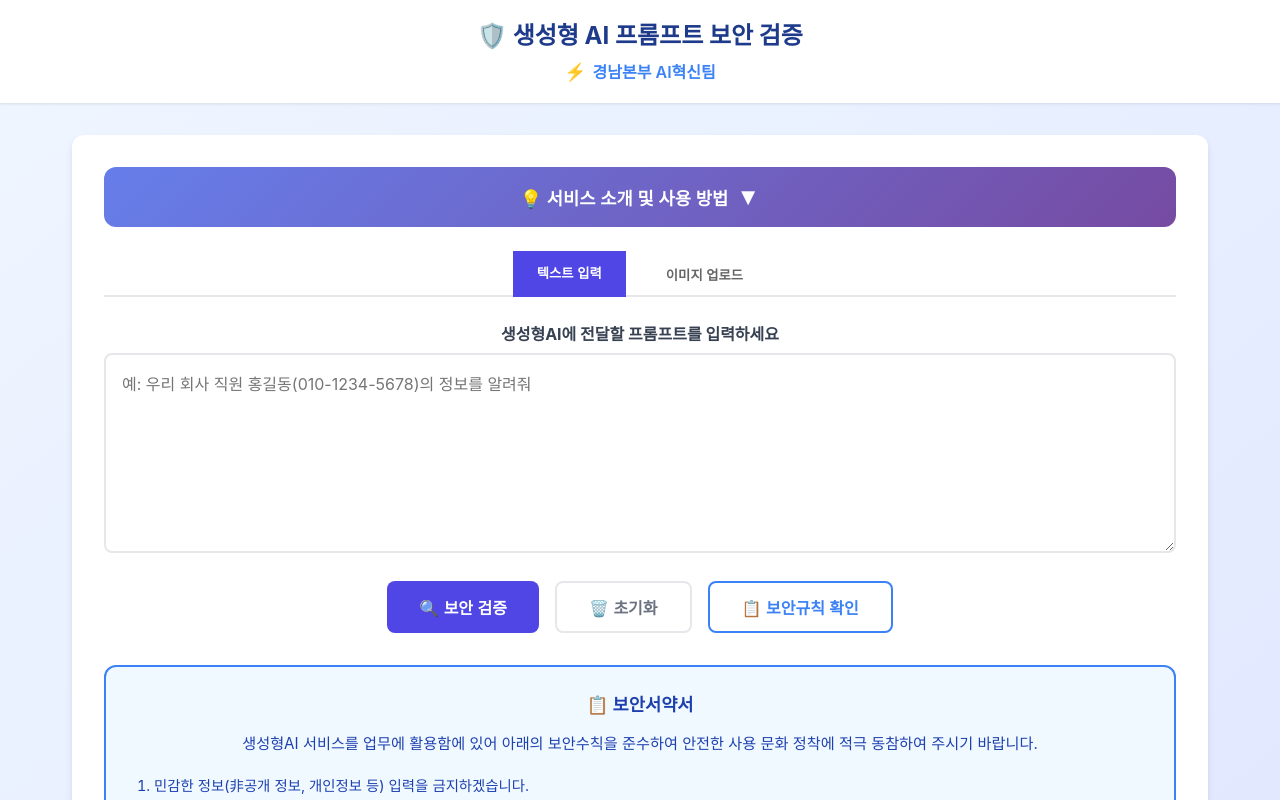
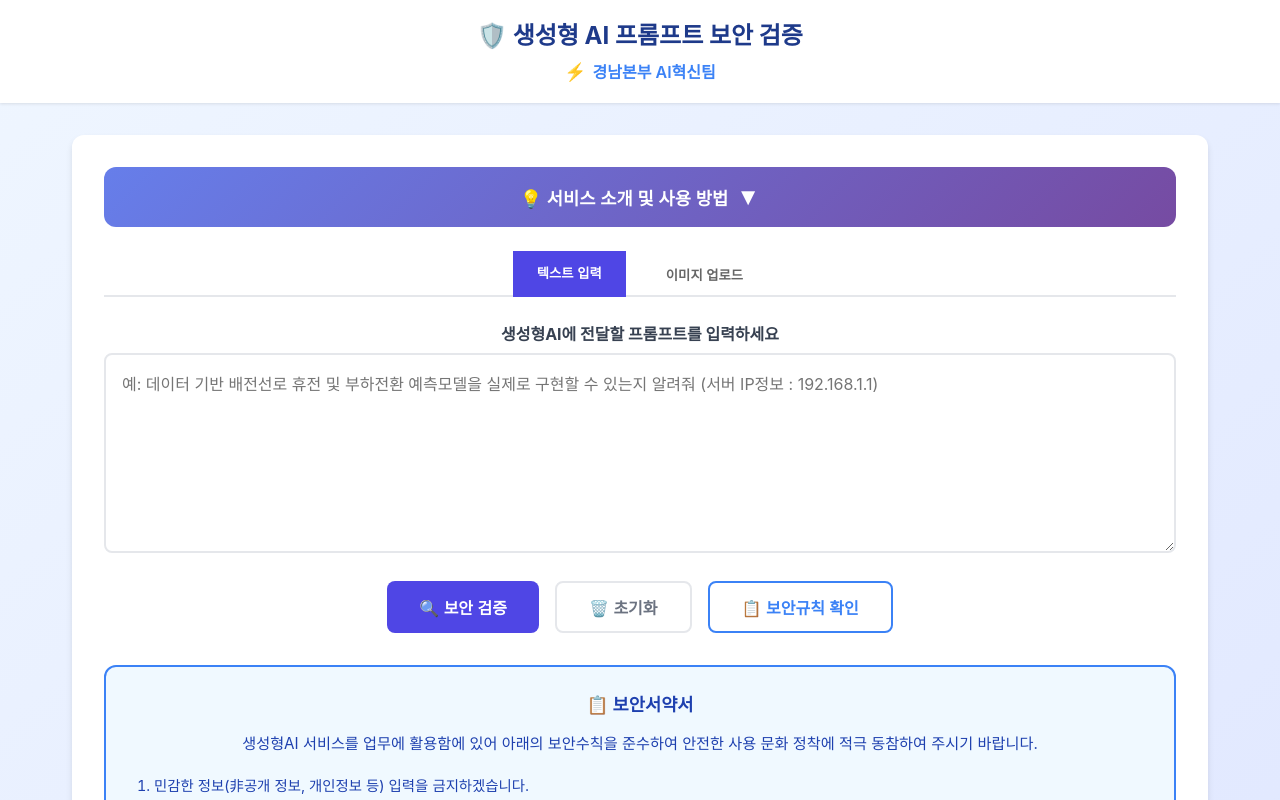
Before and after one commit to kai01235813-eng/knai_safetyprompt_web, a Next.js app: page / in a window 1280 px wide. Shown: the top 800 px of the page. Built offline with nearby package versions, Linux system fonts and the light colour scheme.

Commit message:
Update prompt placeholder example
Change example from employee info request to power distribution
line outage and load transfer prediction model implementation query

Co-Authored-By: Claude Opus 4.5 <noreply@anthropic.com>

```diff
--- a/app/page.tsx
+++ b/app/page.tsx
@@ -266,7 +266,7 @@ export default function Home() {
                 <textarea
                   value={prompt}
                   onChange={(e) => setPrompt(e.target.value)}
-                  placeholder="예: 우리 회사 직원 홍길동(010-1234-5678)의 정보를 알려줘"
+                  placeholder="예: 데이터 기반 배전선로 휴전 및 부하전환 예측모델을 실제로 구현할 수 있는지 알려줘 (서버 IP정보 : 192.168.1.1)"
                   style={{
                     width: '100%',
                     minHeight: '200px',
```
